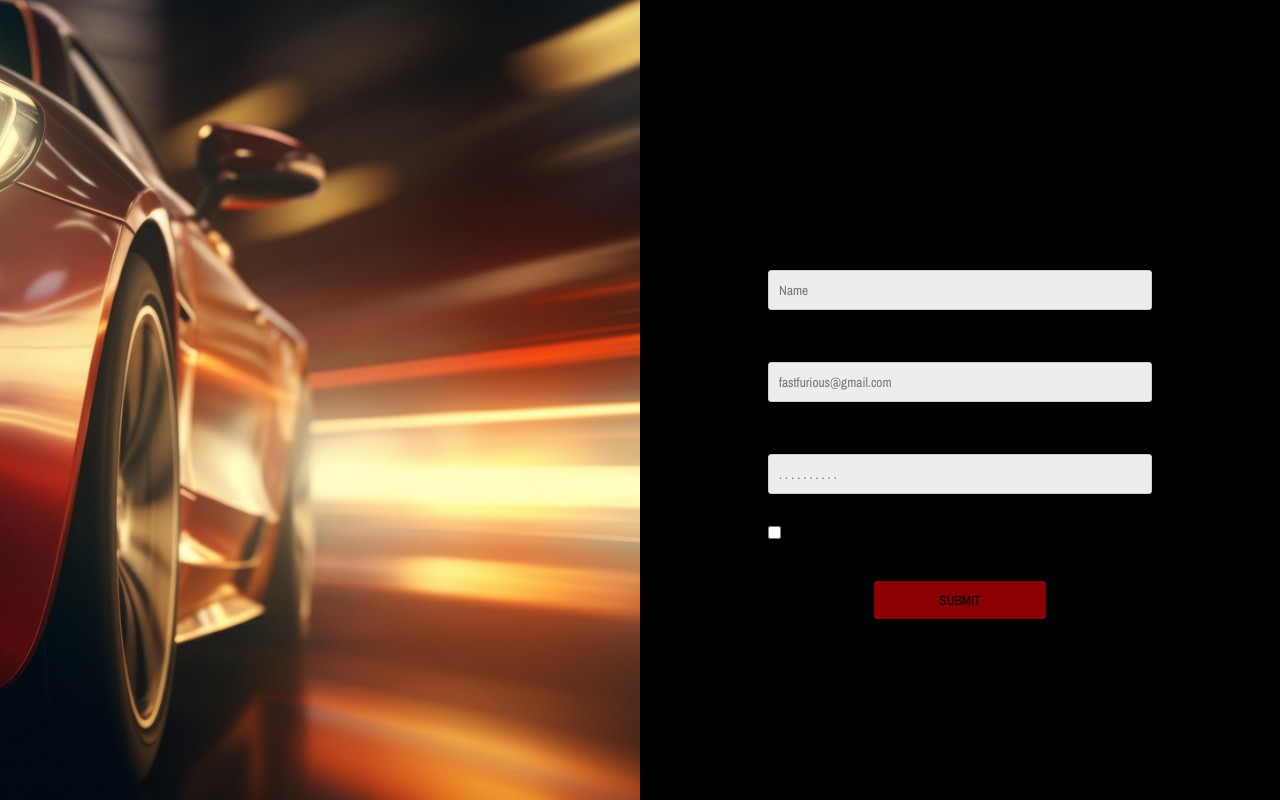
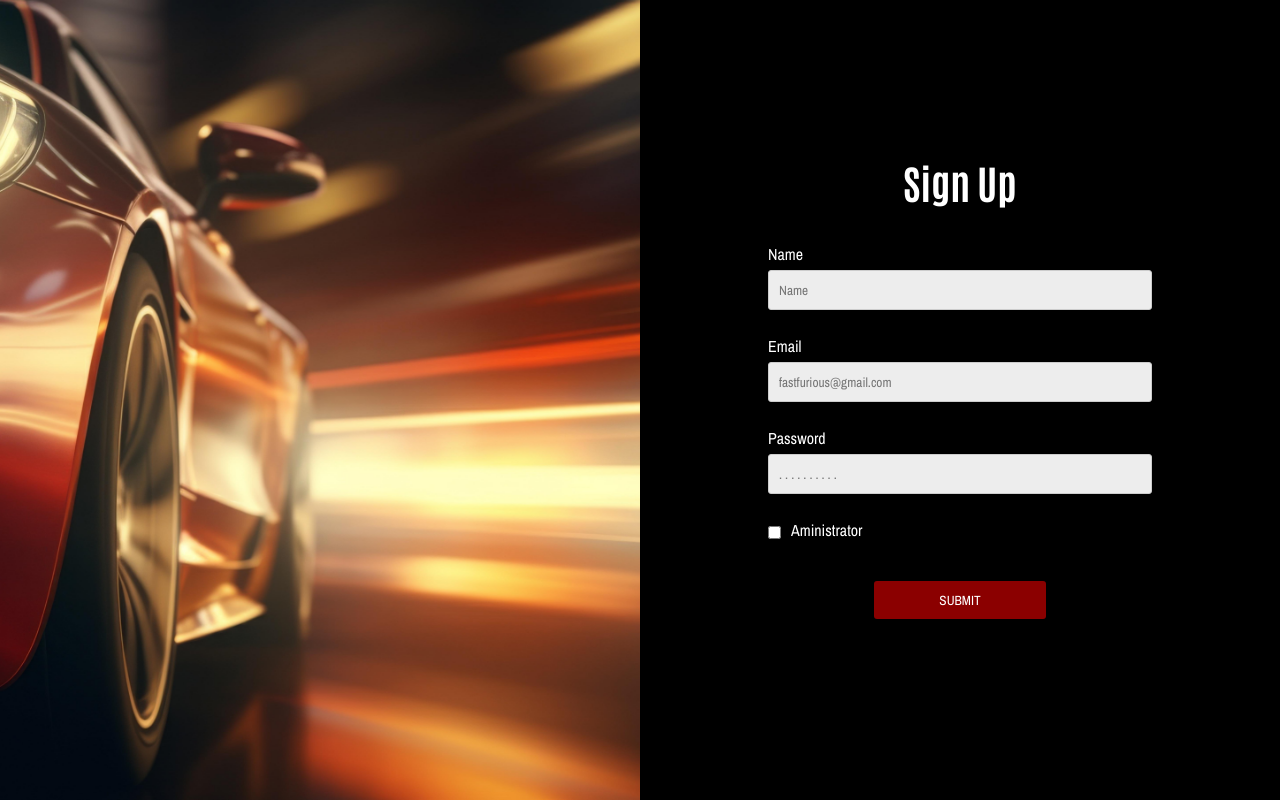
Before and after one commit to ResendeCarolina/FF_SI_2024, a PHP site: page /PHP/register.php in a window 1280 px wide. Run offline with PHP 8.4, Linux system fonts and the light colour scheme.

Commit message:
Corrigi o register

```diff
--- a/CSS/_register.scss
+++ b/CSS/_register.scss
@@ -5,8 +5,6 @@
   box-sizing: border-box;
   padding: 0;
   margin: 0;
-  color: white;
-  font-family: "Archivo Narrow", sans-serif;
 }
 
 .wrapper{/*contentor que engloba a imagem e o form*/
@@ -32,6 +30,7 @@
 }
 
 #titulo{
+  color: white;
   margin-bottom: 5px;
   font-family: "Antonio", sans-serif;
   font-size: 30pt;
@@ -53,13 +52,13 @@
   padding: 40px 30px;
 }
 
-.register_form{ margin-top: 20px;
+.register_form{
+  margin-top: 20px;
   display: flex;
   flex-direction: column;
   align-items: center; /*Centraliza os campos do formulário*/
   width: 100%; /*Faz o formulário ocupar toda a largura do container*/
   max-width: 500px;
-
 }
 
 /*todos os div afetados pelo contentor que envolve apenas o form*/
@@ -70,6 +69,8 @@
 }
 
 .register_form label {
+  color: white;
+  font-family: "Archivo Narrow", sans-serif;
   display: block; /*Caixa texto ocupa toda a linha e fica acima*/
   margin-bottom: 5px; /* Adiciona espaço entre o texto e a caixa*/
 }
@@ -94,6 +95,7 @@
 }
 
 #botao{
+  color: white;
   width: 45%;
   display: flex;
   justify-content: center;
--- a/CSS/main.css
+++ b/CSS/main.css
@@ -12,8 +12,6 @@
   box-sizing: border-box;
   padding: 0;
   margin: 0;
-  color: white;
-  font-family: "Archivo Narrow", sans-serif;
 }
 
 .wrapper { /*contentor que engloba a imagem e o form*/
@@ -40,6 +38,7 @@
 }
 
 #titulo {
+  color: white;
   margin-bottom: 5px;
   font-family: "Antonio", sans-serif;
   font-size: 30pt;
@@ -78,6 +77,8 @@
 }
 
 .register_form label {
+  color: white;
+  font-family: "Archivo Narrow", sans-serif;
   display: block; /*Caixa texto ocupa toda a linha e fica acima*/
   margin-bottom: 5px; /* Adiciona espaço entre o texto e a caixa*/
 }
@@ -102,6 +103,7 @@
 }
 
 #botao {
+  color: white;
   width: 45%;
   display: flex;
   justify-content: center;
```
Also changed, not shown: 1 other file.
